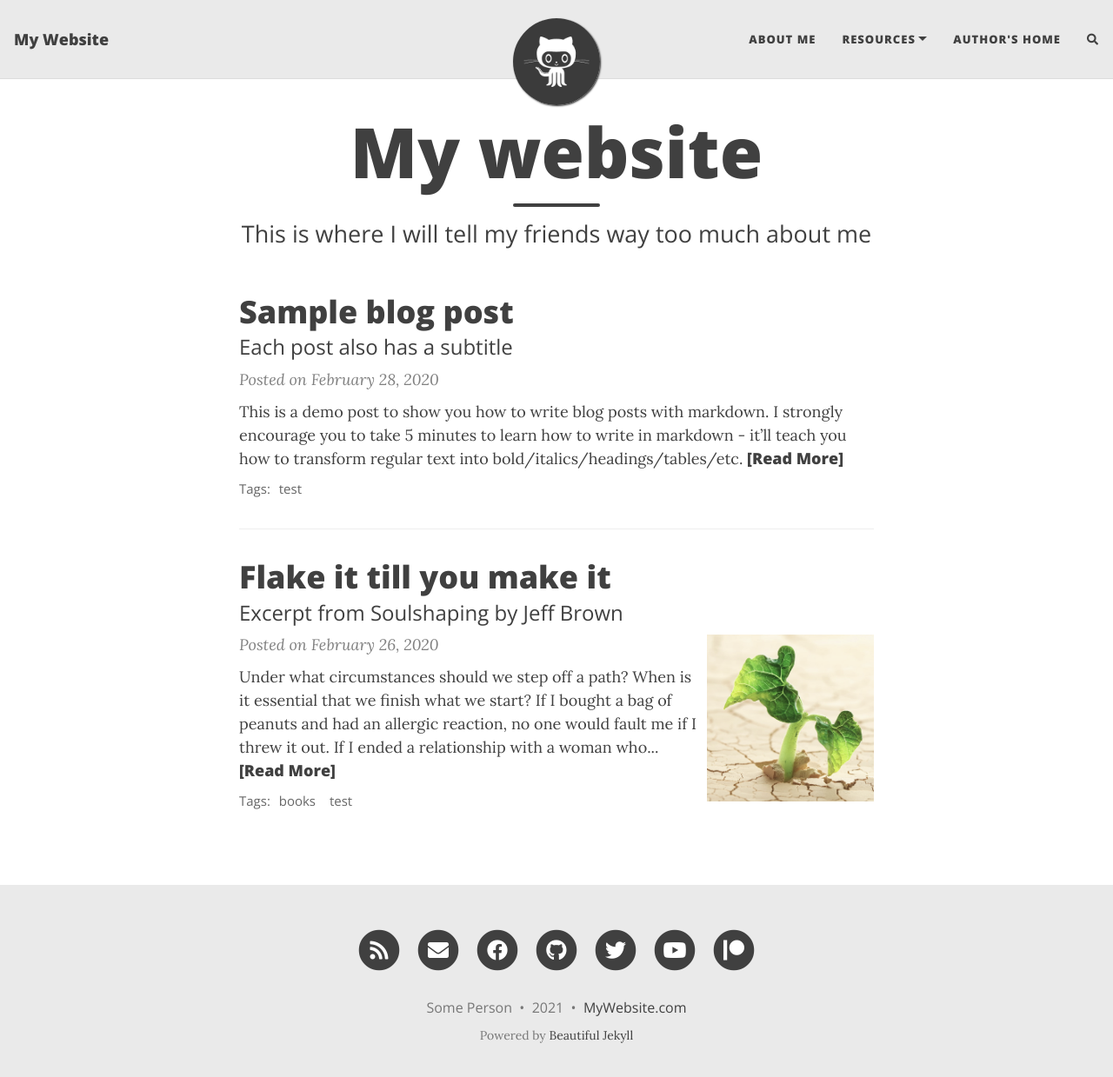
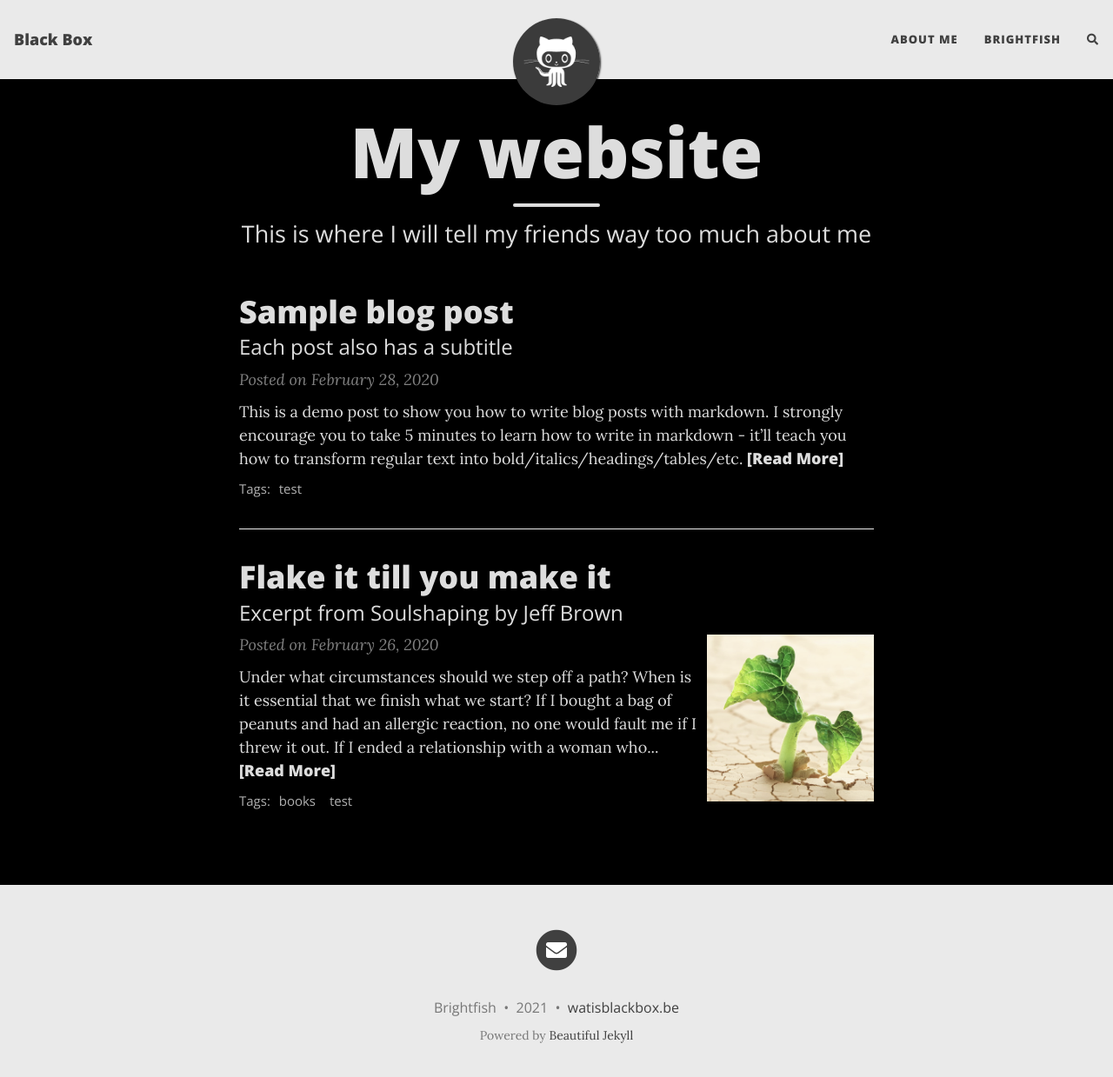
Before and after one commit to brightfish-be/blackbox.brightfish.be, a Jekyll site: the page built from index.html, in a window 1280 px wide and 1252 px high. Shown: the top 1239 px of the window at 87% size. Built offline with Jekyll 4.4.1, drawn with Linux system fonts in a browser that asks for light colours; nearby versions of some CDN libraries; the list of posts is cut into pages by our own code; comment, search, counter and statistics services are not loaded; some of the changed lines change nothing that is shown.

Commit message:
MOD: _config.yml

```diff
--- a/_config.yml
+++ b/_config.yml
@@ -1,24 +1,9 @@
-# Welcome to Beautiful Jekyll!
-# This config file is meant for settings that affect your entire website. When you first
-# set up your website you should go through all these settings and edit them, but after
-# the initial set up you won't need to come back to this file often.
-
-# --- Required options --- #
-
-# Name of website
-title: My Website
-
-# Your name to show in the footer
-author: Some Person
-
-# --- List of links in the navigation bar --- #
+title: Black Box
+author: Brightfish
 
 navbar-links:
   About Me: "aboutme"
-  Resources:
-    - Beautiful Jekyll: "https://beautifuljekyll.com"
-    - Learn markdown: "https://www.markdowntutorial.com/"
-  Author's home: "https://deanattali.com"
+  Brightfish: "https://www.brightfish.be"
 
 # --- Logo --- #
 
@@ -40,12 +25,12 @@ round-avatar: true
 # Uncomment the links you want to show and add your information to each one.
 social-network-links:
   email: "someone@example.com"
-  rss: true  # remove this line if you don't want to show an RSS link at the bottom
-  facebook: deanattali
-  github: daattali
-  twitter: daattali
-  patreon: DeanAttali
-  youtube: c/daattali
+  #  rss: true  # remove this line if you don't want to show an RSS link at the bottom
+  # facebook: deanattali
+  # github: daattali
+  # twitter: daattali
+  # patreon: DeanAttali
+  #youtube: c/daattali
 #  medium: yourname
 #  reddit: yourname
 #  linkedin: daattali
@@ -80,7 +65,7 @@ share-links-active:
 
 # How to display the link to your website in the footer
 # Remove this if you don't want a link in the footer
-url-pretty: "MyWebsite.com"
+url-pretty: "watisblackbox.be"
 
 # Excerpt word length - Truncate the excerpt of each post on the feed page to the specified number of words
 excerpt_length: 50
@@ -103,9 +88,9 @@ post_search: true
 
 navbar-col: "#EAEAEA"
 navbar-text-col: "#404040"
-navbar-border-col: "#DDDDDD"
-page-col: "#FFFFFF"
-text-col: "#404040"
+navbar-border-col: "#EEEEEE"
+page-col: "#000000"
+text-col: "#DDDDDD"
 link-col: "#008AFF"
 hover-col: "#0085A1"
 footer-col: "#EAEAEA"
@@ -212,7 +197,7 @@ date_format: "%B %-d, %Y"
 # --- You don't need to touch anything below here (but you can if you want) --- #
 
 # Output options (more information on Jekyll's site)
-timezone: "America/Toronto"
+timezone: "Europe/Brussels"
 markdown: kramdown
 highlighter: rouge
 permalink: /:year-:month-:day-:title/
```
